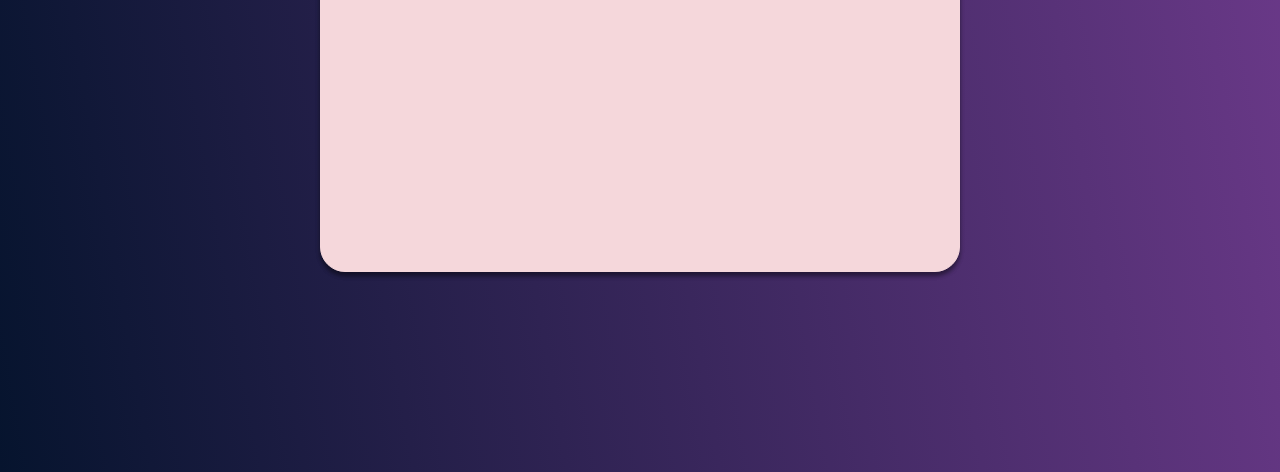
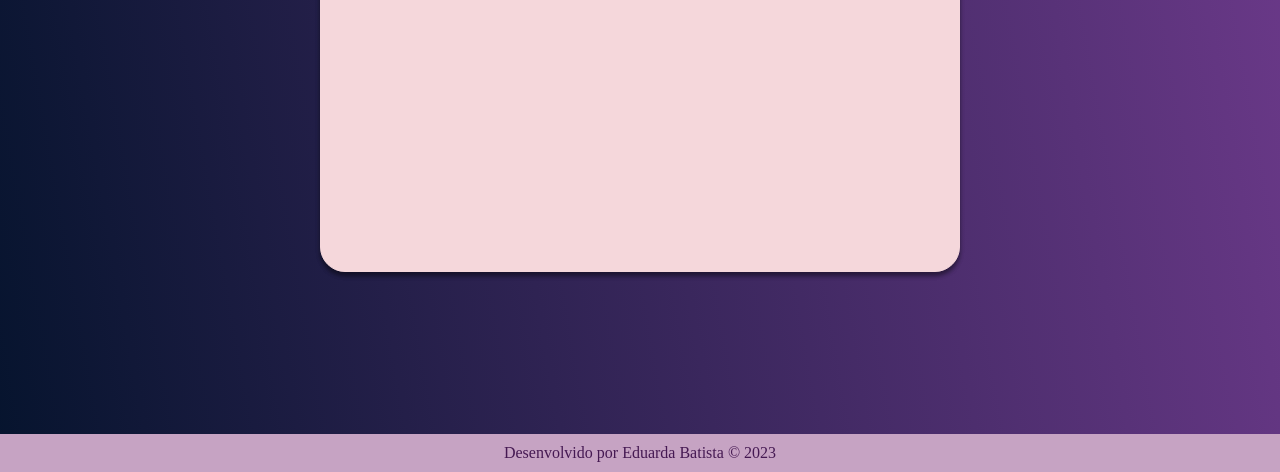
Before and after one commit to MariaEduardaFB/To-Do-List, a plain HTML site: page index.html in a window 1280 px wide. Shown: the part 328-800 px from the top of the page. Drawn offline with Linux system fonts and the light colour scheme.

Commit message:
feat: adding icon

```diff
--- a/index.html
+++ b/index.html
@@ -5,8 +5,8 @@
     <meta name="viewport" content="width=device-width, initial-scale=1.0">
     <title>To Do App</title>
     <link rel="stylesheet" type="text/css" href="./src/styles/style.css"/>
+    <link rel="icon" href="./assets/list.png" type="image/x-icon">
 </head>
-
 <body class="body">
     <div class="list">
         <div class="todoTitle">
@@ -29,4 +29,7 @@
     </div>
     <script src="./src/scripts/index.js"></script>
 </body>
+<footer>
+    Desenvolvido por Eduarda Batista &copy; 2023
+</footer>
 </html>
--- a/src/scripts/index.js
+++ b/src/scripts/index.js
@@ -8,7 +8,6 @@ add.addEventListener("click", () => {
         alert("You must write something!");
     } else {
         const newElement = document.createElement("li");
-
 
         // Adiciona o botão "Colorize" antes do texto da tarefa
         const colorButton = document.createElement("button");
--- a/src/styles/style.css
+++ b/src/styles/style.css
@@ -26,6 +26,7 @@ body{
     border: 1px solid #F5D7DB;
     background: #F5D7DB;
     box-shadow: 0px 4px 4px 0px rgba(0, 0, 0, 0.25), 0px 4px 4px 0px rgba(0, 0, 0, 0.25);
+
 }
 
 .search{
@@ -70,6 +71,7 @@ h3{
     height: 2.5rem;
     border-radius: 50px;
     border-color: rgb(189, 131, 184);
+    cursor: pointer;
 }
 
 .input{
@@ -146,6 +148,18 @@ ul li{
 
 }
 
+footer {
+
+    text-align: center;
+    padding: 10px;
+    position: fixed;
+    bottom: 0;
+    width: 100%;
+    background-color:  rgb(198, 163, 195);;
+    color:  #451952;
+
+}
+
 @media only screen and (max-width: 600px) {
     /* Estilos específicos para dispositivos com largura máxima de 600px */
     .list {
```
